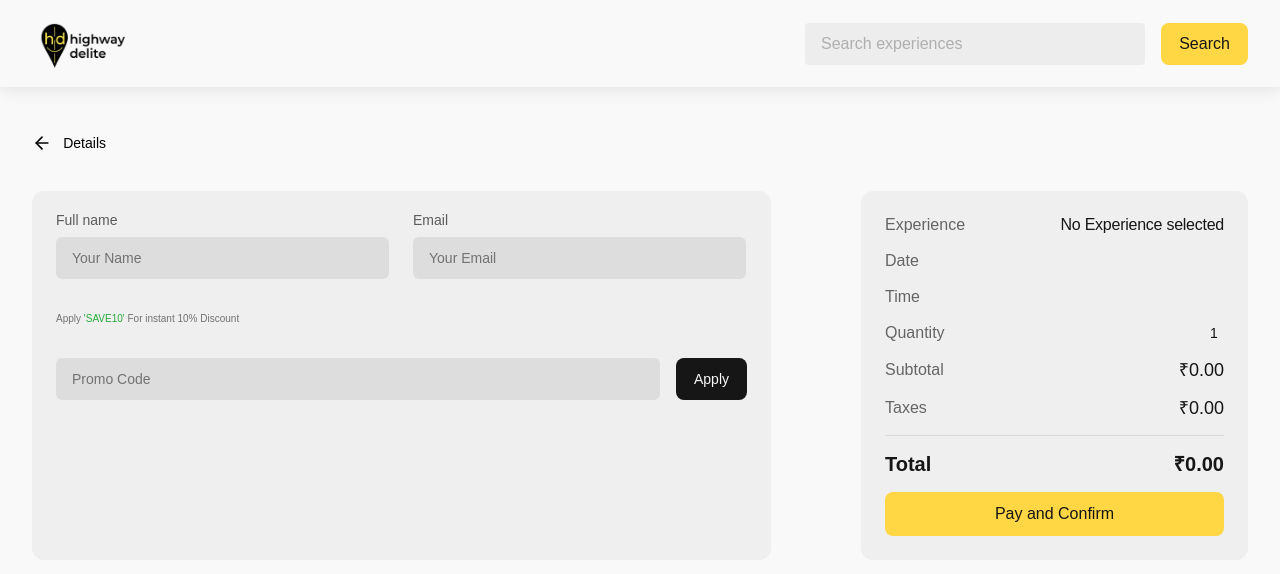
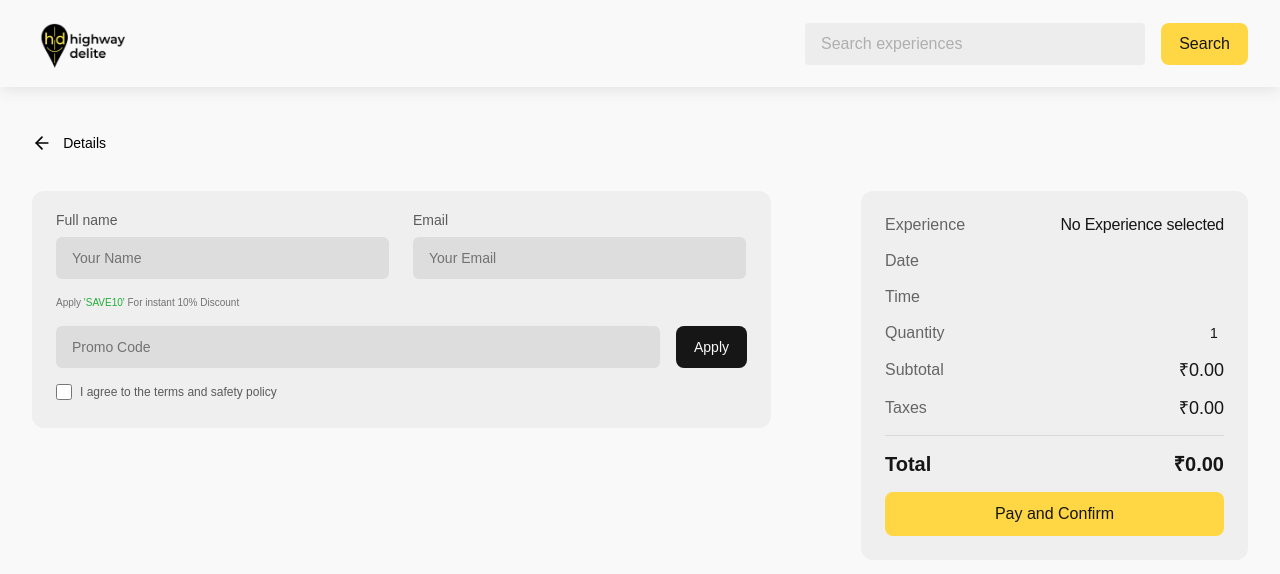
Before and after one commit to Mohfazam/BookIt, a Next.js app in the folder frontend/: page /experience/1/checkout in a window 1280 px wide. Shown: the top 574 px of the page. Built offline with nearby package versions, Linux system fonts and the light colour scheme.

Commit message:
UX Enhancements

```diff
--- a/frontend/src/app/experience/[id]/checkout/page.tsx
+++ b/frontend/src/app/experience/[id]/checkout/page.tsx
@@ -169,12 +169,12 @@ export default function CheckoutPage() {
             className="flex justify-between items-center w-[74px] h-[20px]"
           >
             <ArrowLeft size={20} />
-            <span className="block text-[14px] leading-[18px]">Details</span>
+            <span className="block text-[14px] leading-[18px] hover:cursor-pointer">Details</span>
           </button>
         </div>
 
         <div className="flex flex-col lg:flex-row justify-between gap-6 lg:gap-8">
-          <div className="w-full lg:w-[739px] px-[24px] py-[20px] rounded-[12px] bg-[#EFEFEF] flex flex-col gap-[32px]">
+          <div className="w-full lg:w-[739px] h-fit px-[24px] py-[20px] rounded-[12px] bg-[#EFEFEF] flex flex-col gap-[16px]">
             <div className="flex flex-col sm:flex-row gap-[24px]">
               <div className="flex flex-col w-full sm:w-[333px] gap-[8px]">
                 <span className="text-[#5B5B5B] leading-[18px] text-[14px]">
@@ -235,6 +235,17 @@ export default function CheckoutPage() {
                     ✓ Promo code applied! You saved ₹{discount.toFixed(2)}
                   </span>
                 )}
+
+                <div className="flex gap-2 items-center py-2">
+                  <input
+                    type="checkbox"
+                    className="accent-black w-4 h-4 cursor-pointer"
+                  />
+                  <span className="text-[12px] leading-[16px] font-normal text-[#5B5B5B]">
+                    I agree to the terms and safety policy
+                  </span>
+                </div>
+
               </div>
             </div>
           </div>
```
